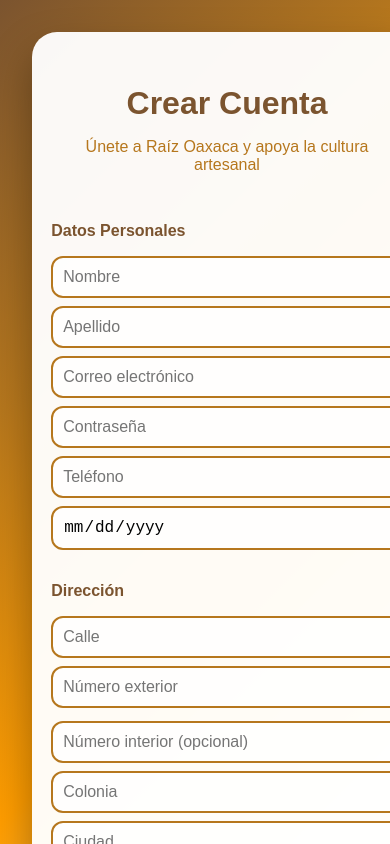
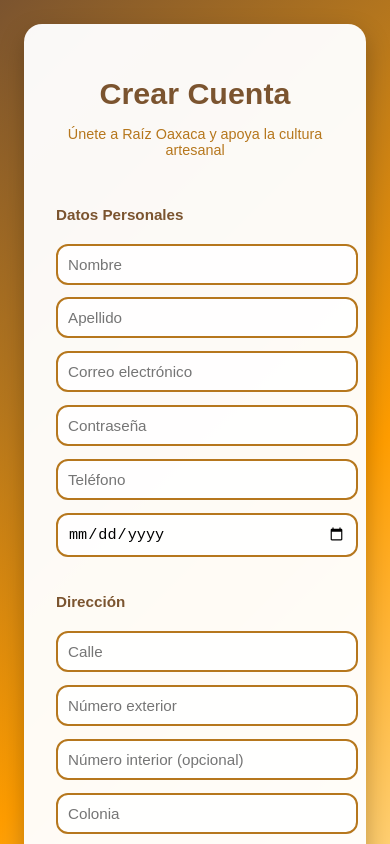
Before and after one commit to PauloValen500/e-comerce, a React (Create React App) app: page /signup in a window 390 px wide. Shown: the top 844 px of the page. Built offline with nearby package versions, Linux system fonts and the light colour scheme.

Commit message:
Ajuste de vista responsiva en archivo signup.css

```diff
--- a/src/pages/auth/signup.css
+++ b/src/pages/auth/signup.css
@@ -6,36 +6,32 @@
   --white: #fff;
 }
 
+/* Estructura base */
 html, body {
-  height: auto;
   min-height: 100%;
-  overflow-y: auto; /* ← permite el desplazamiento vertical */
-}
-
-
-/* Reset */
-body {
   margin: 0;
+  padding: 0;
   font-family: "Poppins", sans-serif;
   background: linear-gradient(135deg, var(--brown-dark), var(--brown-medium), var(--orange), var(--yellow-light));
-  background-attachment: fixed; /* ← mantiene el degradado mientras haces scroll */
+  background-attachment: fixed;
+  overflow-y: auto;
 }
-
 
 /* Contenedor principal */
 .signup-container {
   display: flex;
   justify-content: center;
-  align-items: flex-start;
+  align-items: center;
   width: 100%;
   padding: 2rem;
+  box-sizing: border-box;
 }
 
-/* Tarjeta del formulario */
+/* Tarjeta */
 .signup-card {
   background: rgba(255, 255, 255, 0.96);
   border-radius: 25px;
-  box-shadow: 0 20px 40px rgba(0,0,0,0.35);
+  box-shadow: 0 20px 40px rgba(0, 0, 0, 0.35);
   padding: 3rem;
   max-width: 520px;
   width: 100%;
@@ -56,7 +52,7 @@ body {
   margin-bottom: 1.5rem;
 }
 
-/* Títulos de sección */
+/* Subtítulos */
 .section-title {
   font-size: 1.2rem;
   font-weight: 700;
@@ -69,7 +65,7 @@ body {
 .signup-form {
   display: flex;
   flex-direction: column;
-  gap: 0.5rem;
+  gap: 0.8rem;
 }
 
 .signup-form input {
@@ -78,14 +74,14 @@ body {
   font-size: 1rem;
   outline: none;
   transition: all 0.3s ease;
-  background: rgba(255,255,255,0.85);
+  background: rgba(255, 255, 255, 0.9);
   width: 100%;
-  padding: 10px;
+  padding: 12px;
 }
 
 .signup-form input:focus {
   border-color: var(--orange);
-  box-shadow: 0 0 10px rgba(255,157,0,0.4);
+  box-shadow: 0 0 10px rgba(255, 157, 0, 0.4);
   background: #fff;
 }
 
@@ -93,6 +89,7 @@ body {
 .row {
   display: flex;
   gap: 1rem;
+  width: 100%;
 }
 
 .row input {
@@ -111,12 +108,12 @@ body {
   font-size: 1rem;
   cursor: pointer;
   transition: all 0.3s ease;
-  box-shadow: 0 5px 15px rgba(255,157,0,0.4);
+  box-shadow: 0 5px 15px rgba(255, 157, 0, 0.4);
 }
 
 .btn-signup-form:hover {
   transform: translateY(-3px);
-  box-shadow: 0 10px 25px rgba(255,157,0,0.6);
+  box-shadow: 0 10px 25px rgba(255, 157, 0, 0.6);
 }
 
 /* Link para iniciar sesión */
@@ -137,10 +134,37 @@ body {
   color: var(--yellow-light);
 }
 
-/* Responsive */
+/* =====================
+   🔹 Responsividad total
+   ===================== */
+@media (max-width: 768px) {
+  .signup-container {
+    padding: 1.5rem;
+  }
+
+  .signup-card {
+    padding: 2.5rem;
+  }
+
+  .signup-card h1 {
+    font-size: 2.2rem;
+  }
+}
+
 @media (max-width: 500px) {
+  .signup-container {
+    align-items: center;
+  }
+
   .signup-card {
-    padding: 2rem 1.2rem;
+    padding: 2rem;
+    border-radius: 18px;
+    box-shadow: 0 10px 25px rgba(0, 0, 0, 0.25);
+  }
+
+  .signup-form input {
+    font-size: 0.95rem;
+    padding: 10px;
   }
 
   .row {
@@ -149,10 +173,23 @@ body {
   }
 
   .signup-card h1 {
-    font-size: 2rem;
+    font-size: 1.9rem;
+  }
+
+  .signup-card p {
+    font-size: 0.9rem;
   }
 
   .section-title {
-    font-size: 1rem;
+    font-size: 0.95rem;
+  }
+
+  .btn-signup-form {
+    font-size: 0.95rem;
+    padding: 0.9rem 0;
+  }
+
+  .signin-link {
+    font-size: 0.85rem;
   }
 }
```
